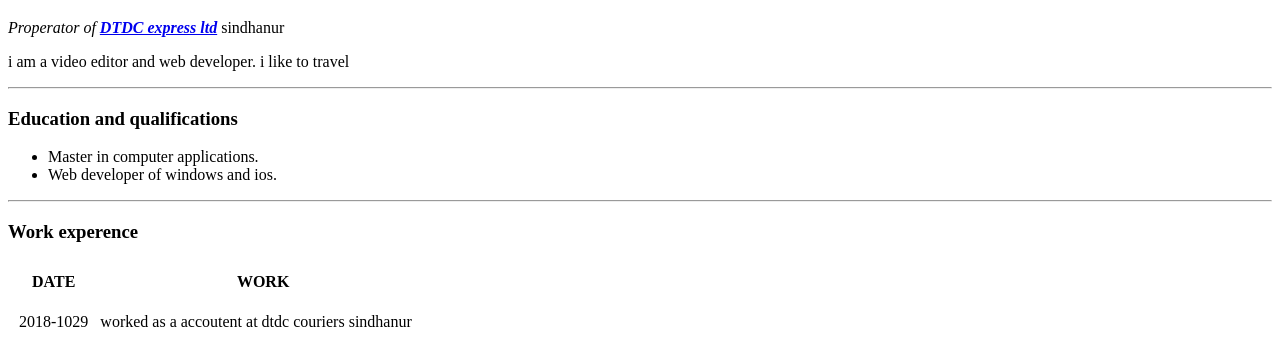
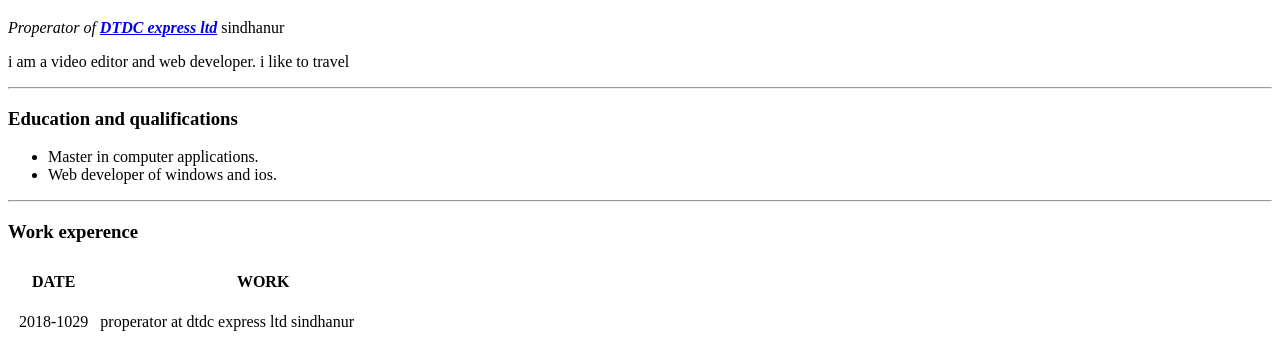
Before and after one commit to subbu1810/subbu-chowdhary, a plain HTML site: page index.html in a window 1280 px wide. Shown: the part 434-783 px from the top of the page. Drawn offline with Linux system fonts and the light colour scheme.

Commit message:
Update index.html

```diff
--- a/index.html
+++ b/index.html
@@ -29,7 +29,7 @@
     <tr>
     <tr>
       <td>2018-1029</td>
-      <td>worked as a accoutent at dtdc couriers sindhanur</td>
+      <td>properator at dtdc express ltd sindhanur</td>
     </tr>
     </tr>
     <tr>
```
